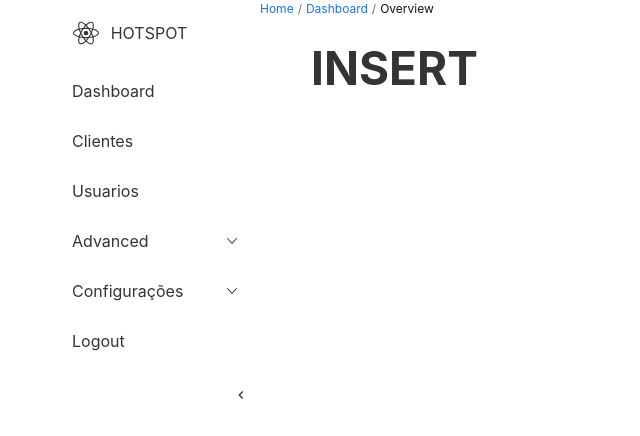
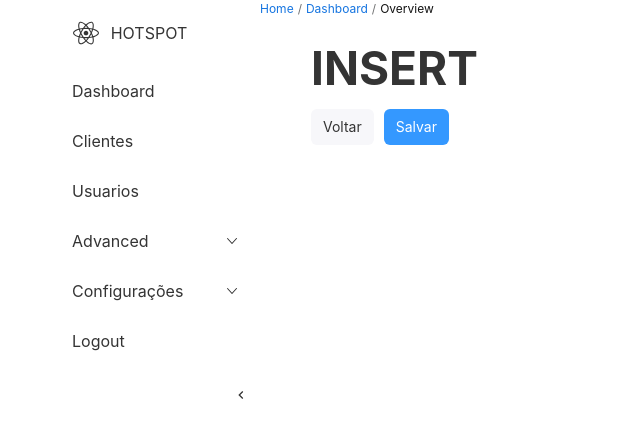
Before and after one commit to jeancarloshs/hotspot-dashboard, a Next.js app: page /user/insert in a window 1280 px wide. Shown: the top 436 px of the page, without its empty margins (0-640 px from the left). Built offline with nearby package versions, Linux system fonts and the light colour scheme; some icons are missing.

Commit message:
chore: add botão na view

```diff
--- a/src/app/(pages)/user/insert/page.tsx
+++ b/src/app/(pages)/user/insert/page.tsx
@@ -1,15 +1,39 @@
 "use client";
 
 import SideBar from "@/app/components/_ui/sidebar/Sidebar";
+import { useRouter } from "next/navigation";
+import { useState } from "react";
+import { Button, Loader } from "rsuite";
 
 const InsertUserPage = () => {
-    return(
-        <SideBar>
-            <div className="sidebar--container">
-                <h1>INSERT</h1>
-            </div>
-        </SideBar>
-    )
-}
+  const router = useRouter();
+  const [loading, setLoading] = useState(false);
+  const [error, setError] = useState<string | null>(null);
+
+  const handlePageBack = () => {
+    router.push("/users");
+  };
+
+  return (
+    <SideBar>
+      <div className="sidebar--container">
+        <h1>INSERT</h1>
+        <div className="btn-container">
+          <Button appearance="default" onClick={handlePageBack}>
+            Voltar
+          </Button>
+          <Button
+            appearance="primary"
+            // onClick={handleSubmit}
+            disabled={loading}
+          >
+            {loading ? <Loader /> : "Salvar"}
+          </Button>
+        </div>
+        {error && <p className="error-message">{error}</p>}
+      </div>
+    </SideBar>
+  );
+};
 
 export default InsertUserPage;
```
